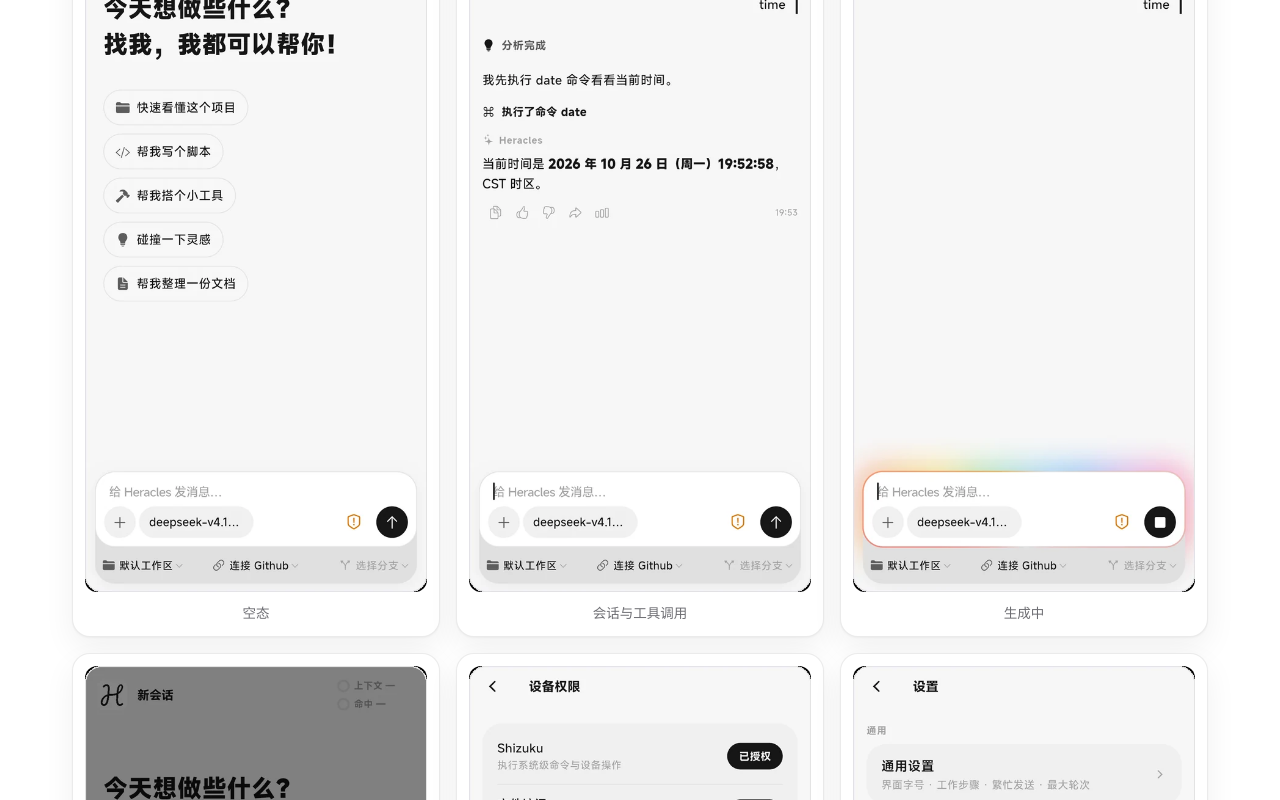
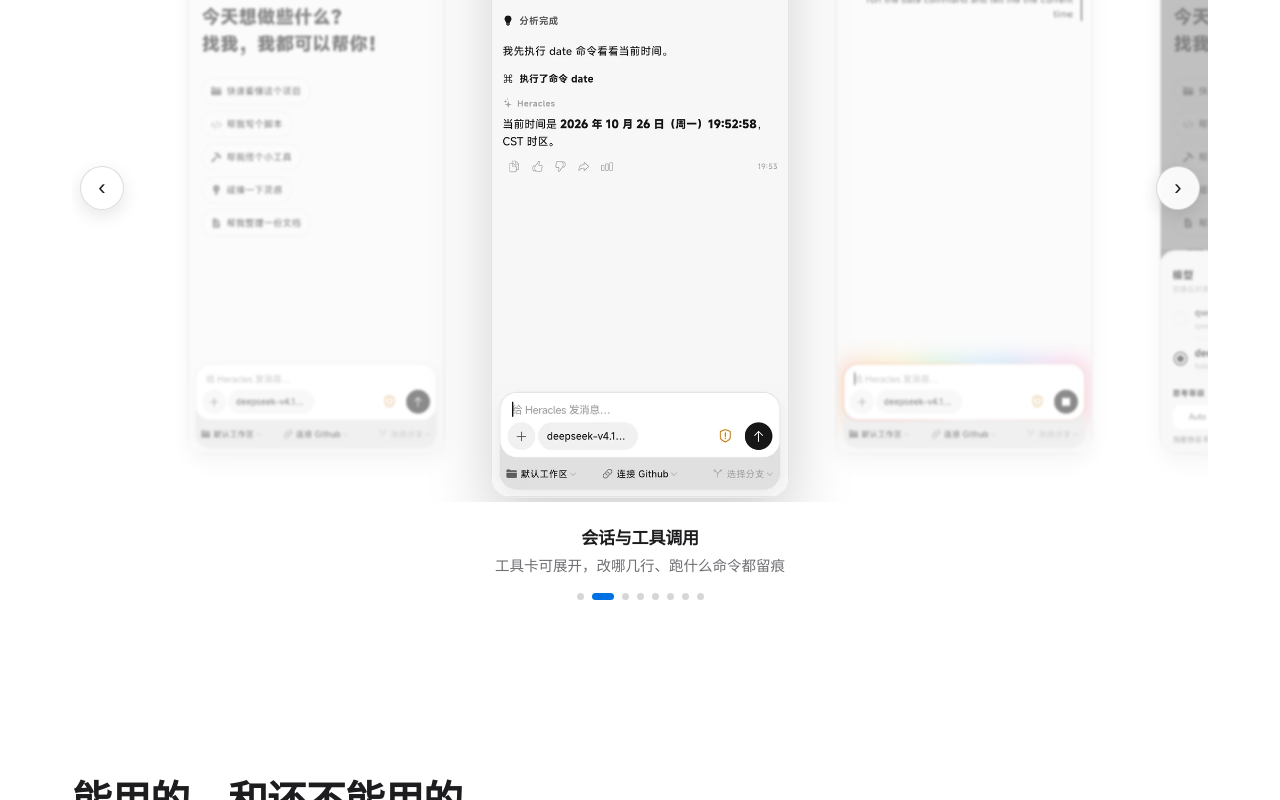
Before and after one commit to theohowie/Heracles, a React (Vite) app in the folder web/: page / in a window 1280 px wide. Shown: the part 3354-4154 px from the top of the page. Built offline with nearby package versions, Linux system fonts and the light colour scheme.

Commit message:
界面区改为居中轮播：居中大图 + 两侧压暗/虚化、鼠标 3D 倾斜、拖拽与箭头切换、自动轮播（悬停暂停）、说明交叉淡入、圆点指示

```diff
--- a/web/src/Landing.jsx
+++ b/web/src/Landing.jsx
@@ -1,5 +1,5 @@
-import { useState } from 'react'
-import { motion, AnimatePresence, useReducedMotion } from 'framer-motion'
+import { useEffect, useRef, useState } from 'react'
+import { motion, AnimatePresence, useReducedMotion, useMotionValue, useTransform } from 'framer-motion'
 
 const APK = 'https://github.com/theohowie/Heracles/releases/download/v0.2.2/Heracles-v0.2.2.apk'
 const RELEASES = 'https://github.com/theohowie/Heracles/releases'
@@ -60,14 +60,14 @@ const STEPS = [
 ]
 
 const GALLERY = [
-  { src: '/Heracles/shots/empty-v2.webp', title: '空态' },
-  { src: '/Heracles/shots/chat-v2.webp', title: '会话与工具调用' },
-  { src: '/Heracles/shots/generating-v2.webp', title: '生成中' },
-  { src: '/Heracles/shots/modelsheet-v2.webp', title: '模型与思考' },
-  { src: '/Heracles/shots/perms-v2.webp', title: '设备权限' },
-  { src: '/Heracles/shots/home-v2.webp', title: '设置首页' },
-  { src: '/Heracles/shots/appearance-v2.webp', title: '设置·外观' },
-  { src: '/Heracles/shots/about-v2.webp', title: '关于' },
+  { src: '/Heracles/shots/empty-v2.webp', title: '空态', desc: '开口就是任务：一句话起步，五个建议胶囊' },
+  { src: '/Heracles/shots/chat-v2.webp', title: '会话与工具调用', desc: '工具卡可展开，改哪几行、跑什么命令都留痕' },
+  { src: '/Heracles/shots/generating-v2.webp', title: '生成中', desc: '彩虹光圈 + 停止键，随时打断长任务' },
+  { src: '/Heracles/shots/modelsheet-v2.webp', title: '模型与思考', desc: '多家 provider、思考档位、最大轮次一处切换' },
+  { src: '/Heracles/shots/perms-v2.webp', title: '设备权限', desc: '六项状态与执行路由，一页看清' },
+  { src: '/Heracles/shots/home-v2.webp', title: '设置首页', desc: '通用 / 记忆 / 权限 / 模型 / 外观' },
+  { src: '/Heracles/shots/appearance-v2.webp', title: '外观', desc: '深浅与主题、玻璃效果实时预览' },
+  { src: '/Heracles/shots/about-v2.webp', title: '关于', desc: '版本、许可与开源信息' },
 ]
 
 const WORKS = ['会话与守卫（在途结果不串台）', '审批门禁（允许 / 需确认 / 拒绝）', '取消、排队发送、上下文压缩',
@@ -220,27 +220,128 @@ function Features() {
 }
 
 function Shots() {
+  const shots = GALLERY
+  const count = shots.length
+  const [index, setIndex] = useState(0)
   const [open, setOpen] = useState(null)
+  const [paused, setPaused] = useState(false)
+  const [cw, setCw] = useState(1180)
+  const wrapRef = useRef(null)
+  const reduce = useReducedMotion()
+
+  // 容器宽度（决定居中偏移）
+  useEffect(() => {
+    const el = wrapRef.current
+    if (!el) return undefined
+    const ro = new ResizeObserver(([e]) => setCw(e.contentRect.width))
+    ro.observe(el)
+    setCw(el.getBoundingClientRect().width)
+    return () => ro.disconnect()
+  }, [])
+
+  // 自动轮播（悬停/灯箱时暂停）
+  useEffect(() => {
+    if (paused || open || reduce) return undefined
+    const t = setInterval(() => setIndex((i) => (i + 1) % count), 4200)
+    return () => clearInterval(t)
+  }, [paused, open, reduce, count])
+
+  const step = (d) => setIndex((i) => (i + d + count) % count)
+
+  // 鼠标 3D 倾斜
+  const mx = useMotionValue(0)
+  const my = useMotionValue(0)
+  const rotY = useTransform(mx, [-0.5, 0.5], [9, -9])
+  const rotX = useTransform(my, [-0.5, 0.5], [-7, 7])
+  const onMove = (e) => {
+    const r = e.currentTarget.getBoundingClientRect()
+    mx.set((e.clientX - r.left) / r.width - 0.5)
+    my.set((e.clientY - r.top) / r.height - 0.5)
+  }
+  const onLeave = () => { mx.set(0); my.set(0) }
+
+  const CARD = cw < 700 ? 232 : 300
+  const GAP = cw < 700 ? 14 : 24
+  const offset = (cw - CARD) / 2 - index * (CARD + GAP)
+  const cur = shots[index]
+
   return (
     <section className="section" id="shots">
       <Reveal>
         <h2 className="section-title">界面</h2>
-        <p className="section-sub">真机实拍，已裁掉系统状态栏与手势条。点任意一张放大。</p>
+        <p className="section-sub">真机实拍（已裁掉系统状态栏）。拖动、点箭头或圆点切换，点图看大图。</p>
       </Reveal>
-      <div className="gallery">
-        {GALLERY.map((s) => (
-          <button className="gallery-item" key={s.src} onClick={() => setOpen(s)}>
-            <img src={s.src} alt={s.title} loading="lazy" />
-            <span>{s.title}</span>
-          </button>
+
+      <div className="carousel" ref={wrapRef}
+        onMouseEnter={() => setPaused(true)} onMouseLeave={() => { setPaused(false); onLeave() }}>
+        <motion.div className="carousel-track drag" style={{ x: offset }}
+          animate={{ x: offset }}
+          transition={{ type: 'spring', stiffness: 120, damping: 20, mass: 0.9 }}
+          drag="x"
+          dragConstraints={{ left: 0, right: 0 }}
+          dragElastic={0.12}
+          onDragEnd={(e, info) => {
+            if (info.offset.x < -60 || info.velocity.x < -400) step(1)
+            else if (info.offset.x > 60 || info.velocity.x > 400) step(-1)
+          }}>
+          {shots.map((s, i) => {
+            const active = i === index
+            return (
+              <motion.button
+                key={s.src}
+                className={`slide${active ? ' on' : ''}`}
+                style={{ width: CARD, marginRight: GAP }}
+                onClick={() => (active ? setOpen(s) : setIndex(i))}
+                animate={{
+                  scale: active ? 1 : 0.86,
+                  opacity: active ? 1 : 0.5,
+                  filter: active ? 'blur(0px)' : 'blur(1.5px)',
+                }}
+                transition={{ type: 'spring', stiffness: 160, damping: 22 }}
+              >
+                {active && !reduce ? (
+                  <motion.div className="slide-tilt" onMouseMove={onMove}
+                    style={{ rotateY: rotY, rotateX: rotX, transformPerspective: 900 }}>
+                    <img src={s.src} alt={s.title} />
+                  </motion.div>
+                ) : (
+                  <div className="slide-tilt"><img src={s.src} alt={s.title} /></div>
+                )}
+              </motion.button>
+            )
+          })}
+        </motion.div>
+
+        <button className="nav-arrow prev" onClick={() => step(-1)} aria-label="上一张">‹</button>
+        <button className="nav-arrow next" onClick={() => step(1)} aria-label="下一张">›</button>
+      </div>
+
+      <div className="carousel-caption">
+        <AnimatePresence mode="wait">
+          <motion.div key={cur.title}
+            initial={reduce ? false : { opacity: 0, y: 8 }}
+            animate={{ opacity: 1, y: 0 }}
+            exit={reduce ? undefined : { opacity: 0, y: -8 }}
+            transition={{ duration: 0.25 }}>
+            <strong>{cur.title}</strong>
+            <span>{cur.desc}</span>
+          </motion.div>
+        </AnimatePresence>
+      </div>
+
+      <div className="dots">
+        {shots.map((s, i) => (
+          <button key={s.src} className={`dot${i === index ? ' on' : ''}`} onClick={() => setIndex(i)} aria-label={s.title} />
         ))}
       </div>
+
       <AnimatePresence>
         {open && (
           <motion.div className="lightbox" onClick={() => setOpen(null)}
             initial={{ opacity: 0 }} animate={{ opacity: 1 }} exit={{ opacity: 0 }}>
             <motion.img src={open.src} alt={open.title}
-              initial={{ scale: 0.96 }} animate={{ scale: 1 }} exit={{ scale: 0.98 }} />
+              initial={{ scale: 0.94, y: 12 }} animate={{ scale: 1, y: 0 }} exit={{ scale: 0.96 }}
+              transition={{ type: 'spring', stiffness: 200, damping: 24 }} />
           </motion.div>
         )}
       </AnimatePresence>
--- a/web/src/main.css
+++ b/web/src/main.css
@@ -137,27 +137,6 @@ img { max-width: 100%; display: block; }
 .card h3 { margin: 0 0 8px; font-size: 17.5px; }
 .card p { margin: 0; color: var(--fg-dim); font-size: 14.8px; }
 
-/* ---------- 界面画廊 ---------- */
-.gallery { display: grid; grid-template-columns: repeat(3, 1fr); gap: 16px; }
-.gallery-item {
-  padding: 12px; border-radius: 18px; border: 1px solid var(--line); background: #fff;
-  cursor: zoom-in; box-shadow: var(--shadow-card); text-align: center; font: inherit;
-  transition: transform .22s, box-shadow .28s;
-}
-.gallery-item:hover { transform: translateY(-3px); box-shadow: var(--shadow-lift); }
-.gallery-item img { border-radius: 12px; width: 100%; }
-.gallery-item span { display: block; margin-top: 10px; font-size: 13.5px; color: var(--fg-dim); }
-
-.lightbox {
-  position: fixed; inset: 0; z-index: 100; background: rgba(255, 255, 255, .92);
-  backdrop-filter: blur(14px); display: flex; align-items: center; justify-content: center; padding: 40px;
-  cursor: zoom-out;
-}
-.lightbox img {
-  max-height: 88vh; width: auto; border-radius: 22px; border: 1px solid var(--line-strong);
-  box-shadow: 0 40px 90px rgba(0, 0, 0, .18);
-}
-
 /* ---------- 状态 ---------- */
 .status-grid { display: grid; grid-template-columns: 1fr 1fr; gap: 16px; }
 .status-card {
@@ -246,3 +225,43 @@ img { max-width: 100%; display: block; }
   border-bottom: 1px solid var(--line-strong); padding-bottom: 1px;
 }
 .hero-video-more:hover { color: var(--fg); }
+
+/* ---------- 界面轮播 ---------- */
+.carousel { position: relative; overflow: hidden; padding: 8px 0 4px; cursor: grab; }
+.carousel:active { cursor: grabbing; }
+.carousel-track { display: flex; align-items: center; will-change: transform; }
+.slide {
+  flex: 0 0 auto; padding: 0; border: 0; background: transparent; cursor: pointer;
+  transform-origin: center center;
+}
+.slide-tilt {
+  border-radius: 22px; overflow: hidden; background: #fff;
+  border: 1px solid var(--line); box-shadow: 0 10px 26px rgba(0,0,0,.08);
+  transition: box-shadow .3s ease, transform .2s ease;
+}
+.slide.on .slide-tilt { box-shadow: 0 28px 64px rgba(0,0,0,.18); }
+.slide img { width: 100%; display: block; pointer-events: none; -webkit-user-drag: none; }
+
+.nav-arrow {
+  position: absolute; top: 50%; transform: translateY(-50%); z-index: 5;
+  width: 44px; height: 44px; border-radius: 50%; cursor: pointer;
+  display: flex; align-items: center; justify-content: center;
+  font-size: 22px; line-height: 1; color: var(--fg);
+  background: rgba(255,255,255,.9); border: 1px solid var(--line-strong);
+  box-shadow: 0 6px 18px rgba(0,0,0,.10); backdrop-filter: blur(8px);
+  transition: transform .18s ease, background .18s;
+}
+.nav-arrow:hover { background: #fff; transform: translateY(-50%) scale(1.06); }
+.nav-arrow.prev { left: 8px; }
+.nav-arrow.next { right: 8px; }
+
+.carousel-caption { text-align: center; margin-top: 22px; min-height: 46px; }
+.carousel-caption strong { display: block; font-size: 17px; letter-spacing: -.2px; }
+.carousel-caption span { color: var(--fg-dim); font-size: 14.5px; }
+
+.dots { display: flex; justify-content: center; gap: 8px; margin-top: 14px; }
+.dot {
+  width: 7px; height: 7px; border-radius: 50%; border: 0; cursor: pointer; padding: 0;
+  background: rgba(0,0,0,.16); transition: all .22s ease;
+}
+.dot.on { width: 22px; border-radius: 4px; background: var(--accent); }
```
